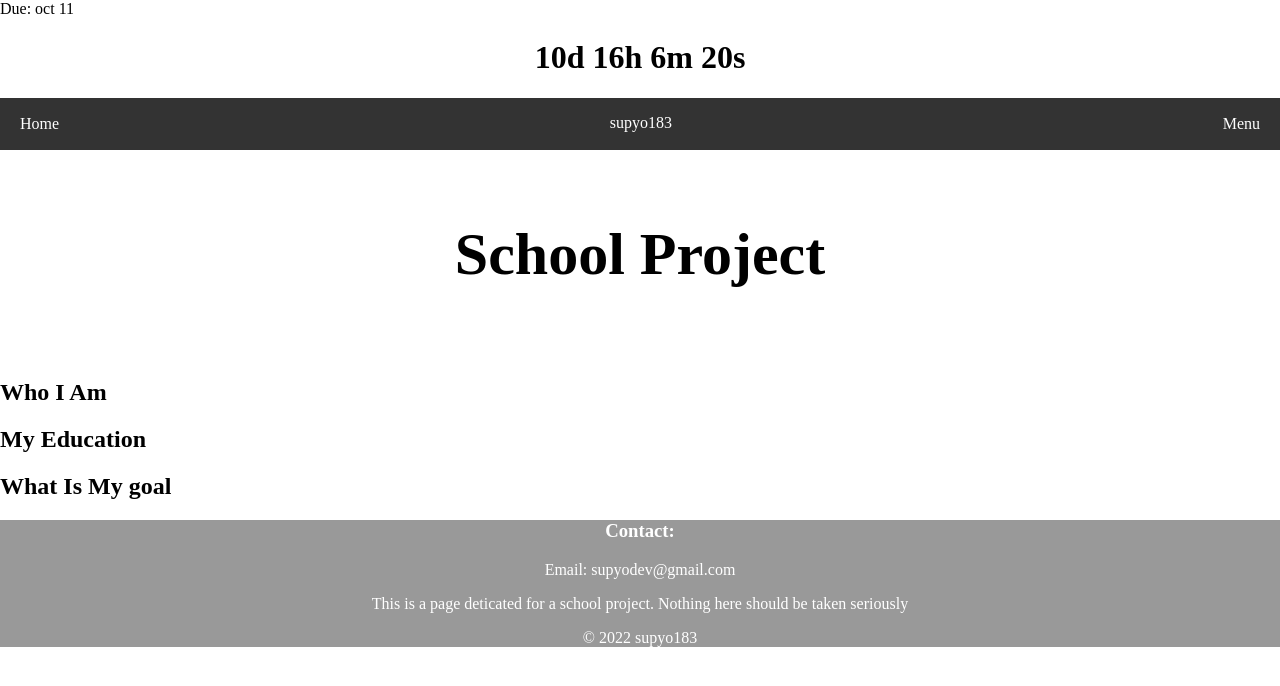
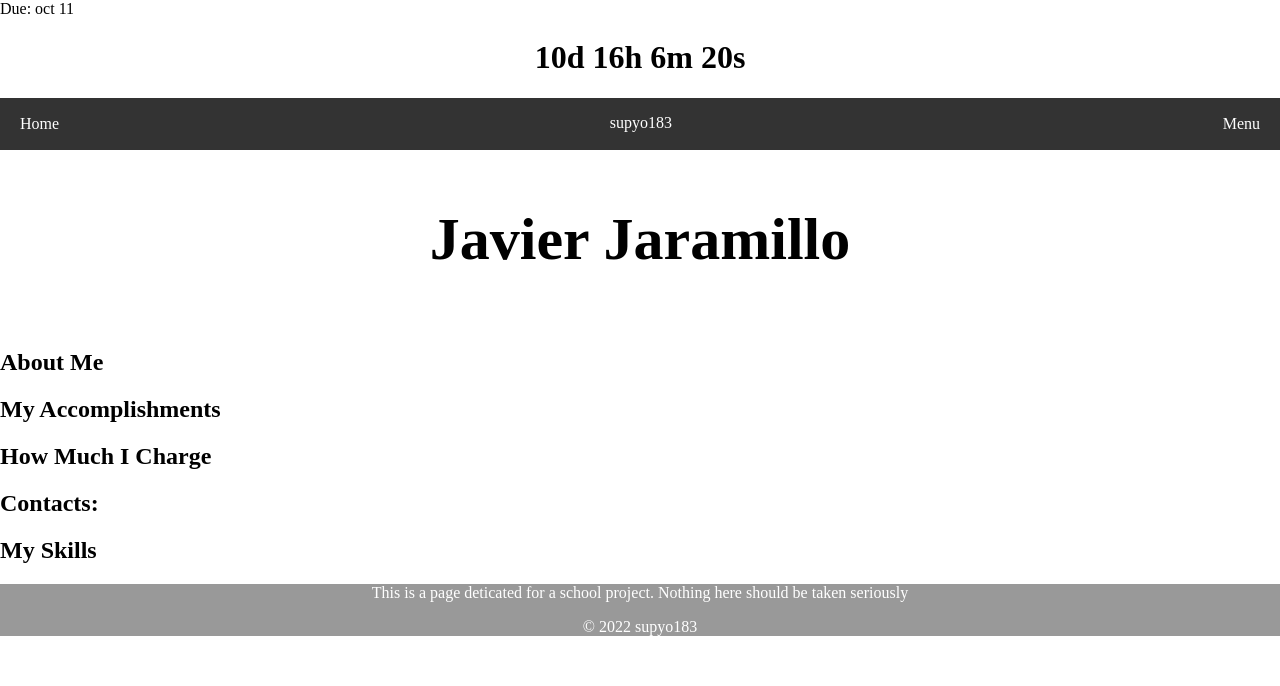
Before and after one commit to supyo183/Home, a plain HTML site: page school-project.html in a window 1280 px wide. Drawn offline with Linux system fonts and the light colour scheme.

Commit message:
small changes

```diff
--- a/school-project.css
+++ b/school-project.css
@@ -92,7 +92,7 @@ footer p {
 header {
   background-color:transparent;
   color: black;
-  padding: 30px;
+  padding: 15px;
   text-align: center;
 }
 header h1 {
--- a/school-project.html
+++ b/school-project.html
@@ -18,25 +18,21 @@
       <h1 id="header"></h1>
     </header>
     <div class="sect-1">
-      <h2>Who I Am</h2>
+      <h2>About Me</h2>
     </div>
     <div class="sect-2">
-      <h2>My Education</h2>
+      <h2>My Accomplishments</h2>
     </div>
     <div class="sect-3">
-      <h2>What Is My goal</h2>
+      <h2>How Much I Charge</h2>
     </div>
     <div class="sect-4">
+      <h2>Contacts:</h2>
     </div>
     <div class="sect-5">
-    </div>
-    <div class="sect-6">
-    </div>
-    <div class="sect-7">
+      <h2>My Skills</h2>
     </div>
     <footer>
-      <h3 style="text-align: center;">Contact:</h3>
-      <p>Email: supyodev@gmail.com</p>
       <p style="position: relative;">This is a page deticated for a school project. Nothing here should be taken seriously</p>
       <p style="text-align: center;">&copy; 2022 supyo183</p>
     </footer>
--- a/school-project.js
+++ b/school-project.js
@@ -25,7 +25,7 @@ function closeNav() {
 }
 
 var i = 0;
-var txt = 'School Project';
+var txt = 'Javier Jaramillo';
 var speed = 100;
 
 function typeWriter() {
@@ -53,4 +53,4 @@ var x = setInterval(function() {
   }
 }, 1000);
 
-console.log('sitev0.0.4')
+console.log('sitev0.0.4.2')
```
